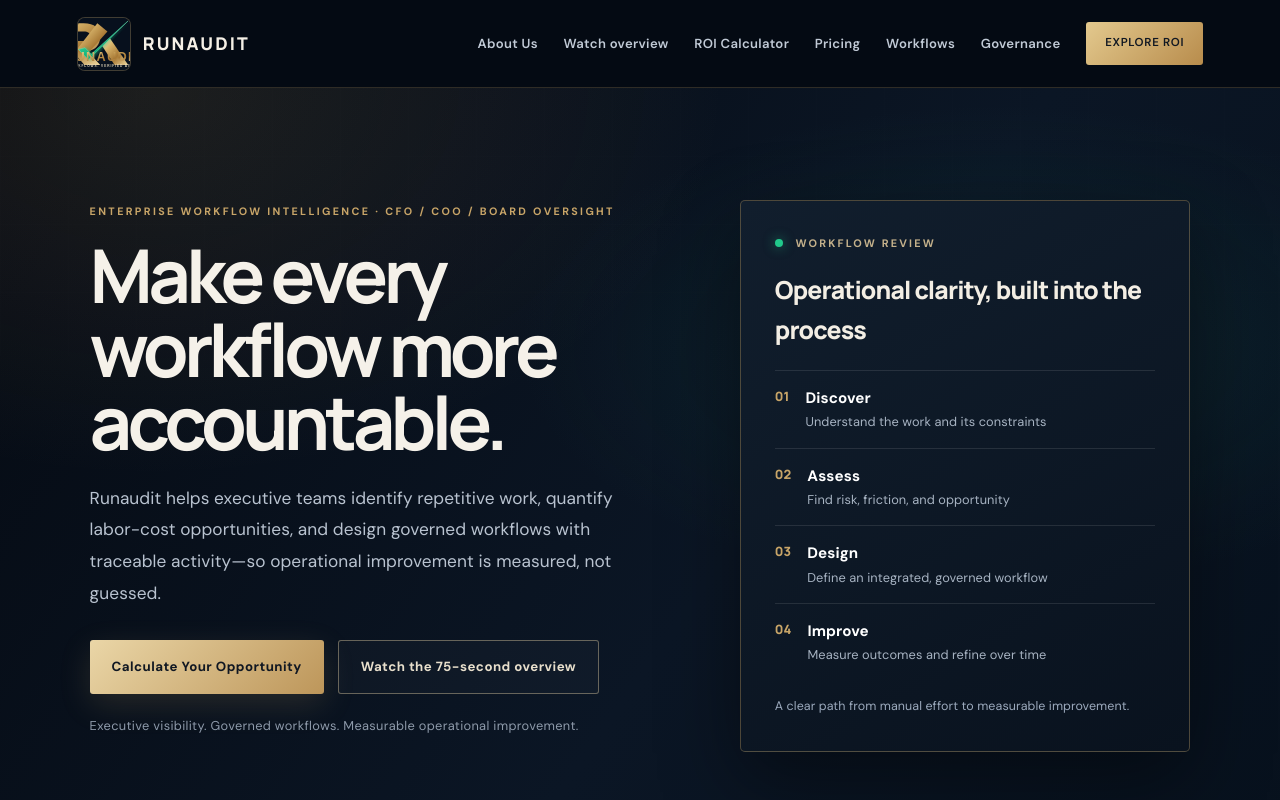
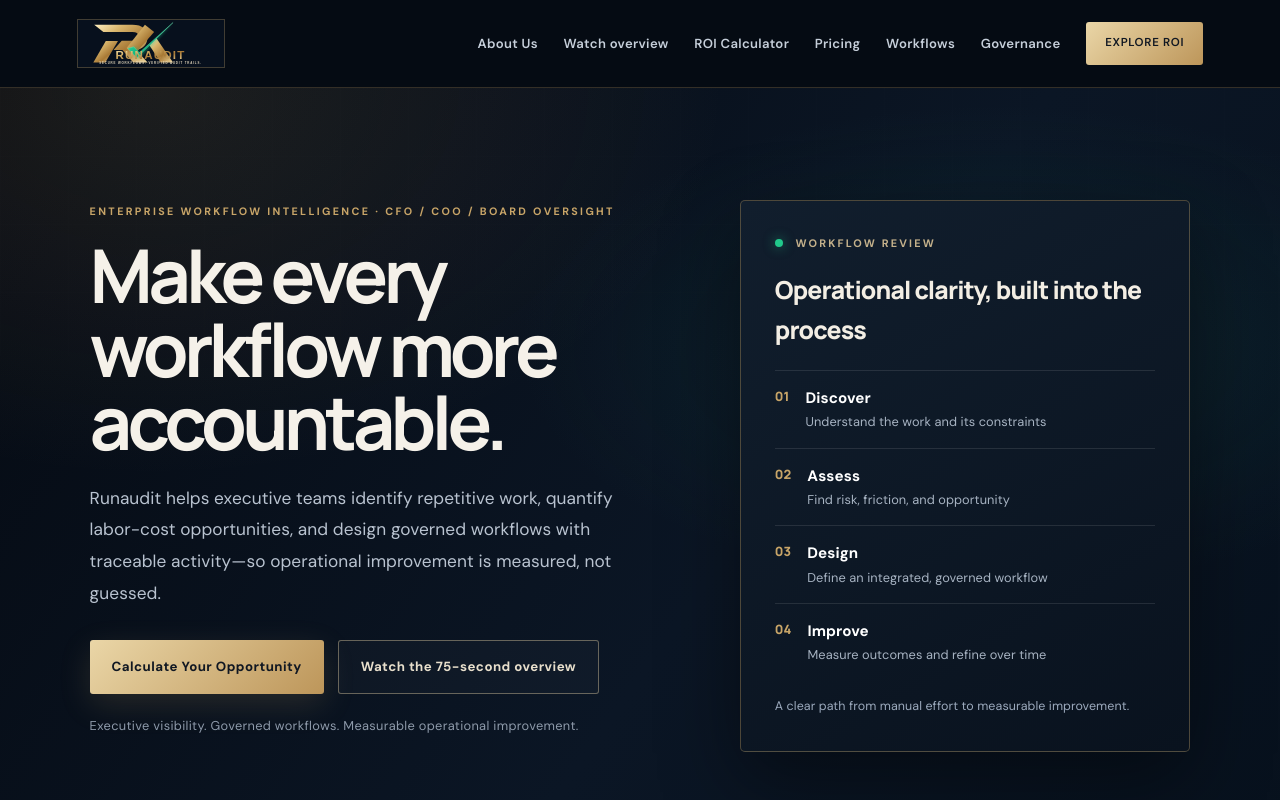
Before and after one commit to nexusai007/iposhells.com, a Next.js app: page / in a window 1280 px wide. Shown: the top 800 px of the page. Built offline with nearby package versions, Linux system fonts and the light colour scheme.

Commit message:
Apply premium logo lockup sizing and gold-green navigation across pages

```diff
--- a/app/globals.css
+++ b/app/globals.css
@@ -102,3 +102,15 @@ h1,h2,h3,.brand,.panel-title{font-family:'Manrope','DM Sans',sans-serif}
 .auth-message{background:#142a32;color:#d8f6e9!important}
 @media(max-width:800px){.site-header{background:#050b13}.hero{padding-top:76px;padding-bottom:68px;min-height:0}.hero h1{font-size:clamp(2.8rem,9vw,4rem)}.section{padding-top:76px;padding-bottom:76px}}
 @media(max-width:560px){.site-header nav .nav-cta{padding:9px 12px}.hero-panel{padding:24px}.trust-strip{letter-spacing:.1em}.section-heading h2,.governance h2,.contact-section h2{font-size:2.3rem}}
+
+
+/* Premium full-lockup brand sizing — use the complete mark, not a cropped square */
+.brand img{width:148px!important;height:auto!important;max-height:72px;object-fit:contain!important;border-radius:0!important;flex:0 0 auto}
+.site-header .brand,.tool-header .brand,.footer-brand{gap:10px}
+.site-header .brand span,.tool-header .brand span,.footer-brand span{display:none}
+.footer-brand img{width:128px!important;max-height:62px}
+.site-header{background:#050b13!important;border-bottom-color:rgba(200,165,104,.24)!important}
+.tool-header{background:#050b13!important;border-bottom-color:rgba(200,165,104,.24)!important}
+.site-header nav a,.tool-header nav a{color:#c6cfda!important}
+.site-header nav a:hover,.tool-header nav a:hover{color:#ead6a7!important}
+.site-header nav .nav-cta{background:linear-gradient(135deg,#ead6a7,#bd965a)!important;color:#101722!important}
```
